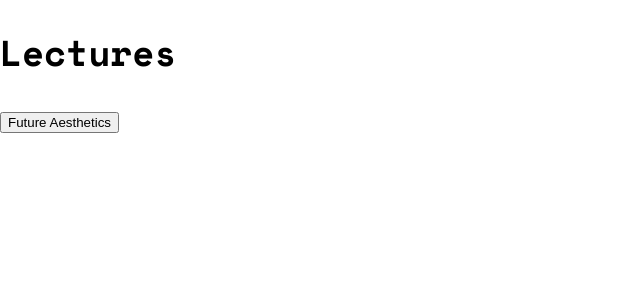
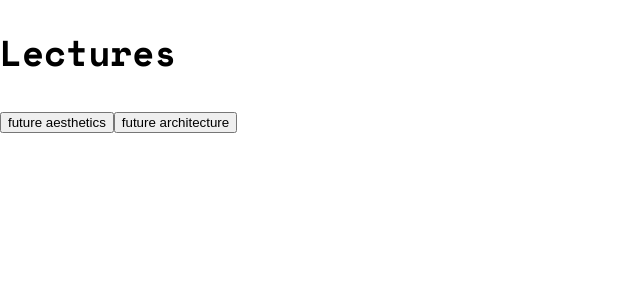
Before and after one commit to 12oman/lecture-notes, a React (Vite) app: page / in a window 1280 px wide. Shown: the top 300 px of the page, without its empty margins (0-640 px from the left). Built offline with nearby package versions, Linux system fonts and the light colour scheme.

Commit message:
add week 2

```diff
--- a/index.html
+++ b/index.html
@@ -5,8 +5,8 @@
     <link rel="icon" type="image/svg+xml" href="/vite.svg" />
     <meta name="viewport" content="width=device-width, initial-scale=1.0" />
     <link rel="preconnect" href="https://fonts.googleapis.com">
-<link rel="preconnect" href="https://fonts.gstatic.com" crossorigin>
-<link href="https://fonts.googleapis.com/css2?family=Space+Mono:ital,wght@0,400;0,700;1,400&display=swap" rel="stylesheet">
+    <link rel="preconnect" href="https://fonts.gstatic.com" crossorigin>
+    <link href="https://fonts.googleapis.com/css2?family=Space+Mono:ital,wght@0,400;0,700;1,400&display=swap" rel="stylesheet">
     <title>lecture notes</title>
   </head>
   <body>
--- a/public/lectures/ET/week1.md
+++ b/public/lectures/ET/week1.md
@@ -1,6 +1,6 @@
 ---
 title: future aesthetics & emerging technologies
-date: 2024-02-17
+date: 02-17-2024
 course: emerging & future design technologies
 ---
 
@@ -67,7 +67,7 @@ note: these questions emerged from our class discussion last year, pushing the b
 
 # next week
 
-**futures archaeology assignment**
+**futures archaeology mini assignment**
 
 bring in an example of design that feels like it's from the future. this could be:
 * a tiktok filter that reimagines human form
--- /dev/null
+++ b/public/lectures/ET/week2.md
@@ -0,0 +1,6 @@
+---
+title: getting to the territory
+date: 24-02-2024
+course: emerging & future design technologies
+---
+# recap
--- a/src/App.jsx
+++ b/src/App.jsx
@@ -3,6 +3,7 @@ import ReactMarkdown from 'react-markdown';
 import remarkGfm from 'remark-gfm';
 import rehypeRaw from 'rehype-raw';
 import futureAestheticsLecture from '/lectures/ET/week1.md?raw'
+import futureArchitectureLecture from '/lectures/ET/week2.md?raw'
 
 const App = () => {
   const [content, setContent] = useState(null);
@@ -13,9 +14,14 @@ const App = () => {
 
   const lectures = [
     {
-      title: 'Future Aesthetics',
+      title: 'future aesthetics',
       content: futureAestheticsLecture
+    },
+    {
+      title: 'future architecture',
+      content: futureArchitectureLecture
     }
+
   ];
 
   const loadLecture = (lecture) => {
```
